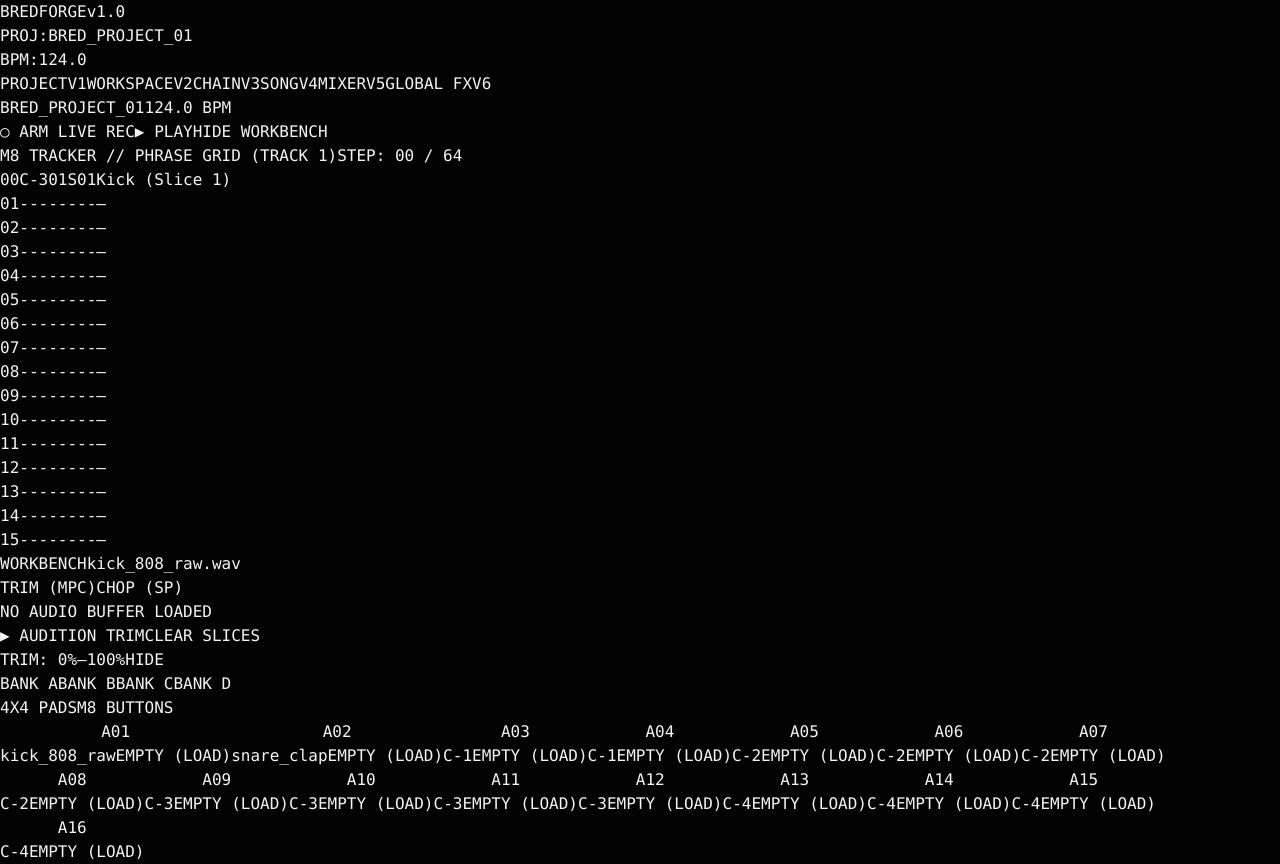
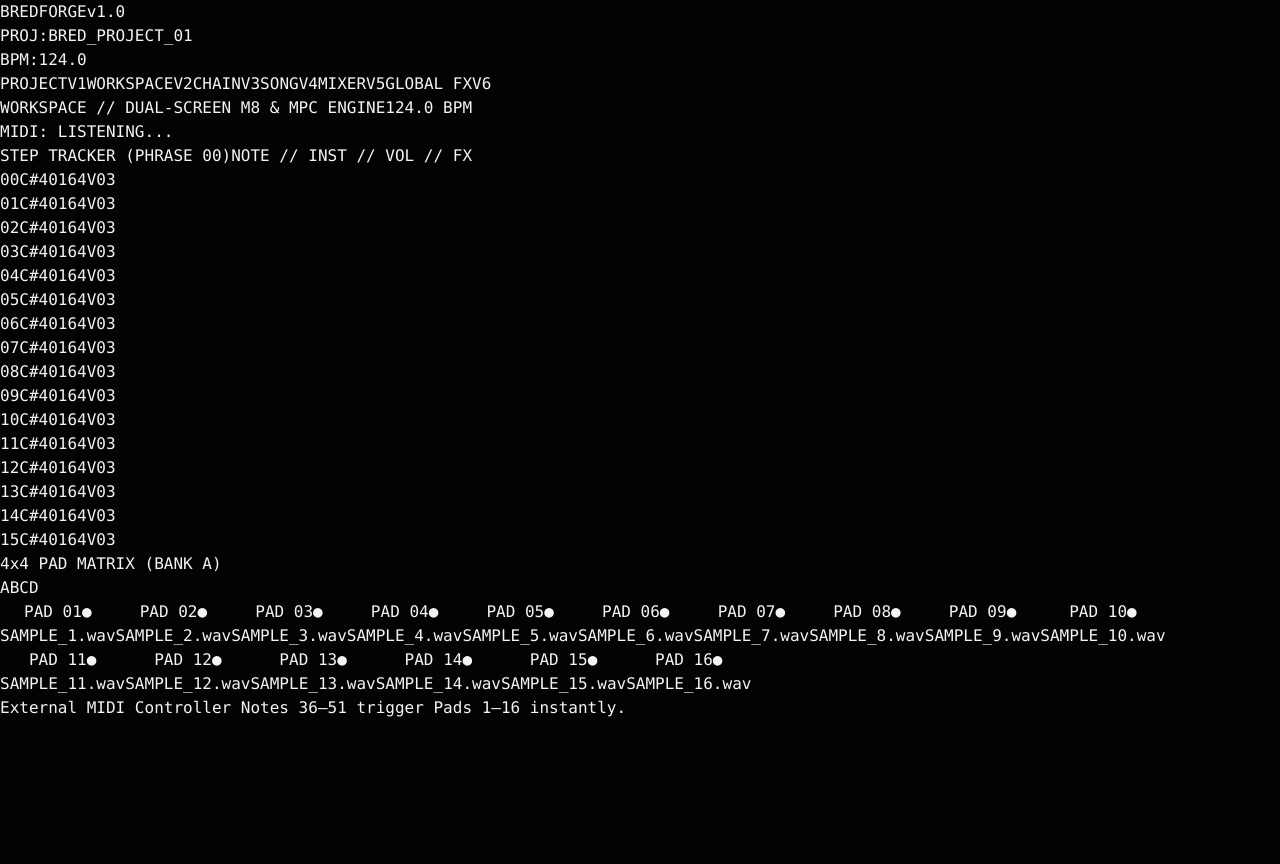
Before and after one commit to patromeo21/bredforge, a React (Vite) app: page / in a window 1280 px wide. After the commit the page ends 800 px from the top, so only its background shows below. Built offline with nearby package versions, Linux system fonts and the light colour scheme.

Commit message:
Refactor DualScreenWorkspace for MIDI integration

```diff
--- a/src/components/tracker/DualScreenWorkspace.tsx
+++ b/src/components/tracker/DualScreenWorkspace.tsx
@@ -1,12 +1,9 @@
 // ============================================================================
-// BREDFORGE v1.0 — DUAL-SCREEN WORKSPACE WITH AUDIO ENGINE BRIDGE [REF: DUAL-04]
+// BREDFORGE v1.0 — DUAL-SCREEN WORKSPACE & MIDI BRIDGE [REF: WORKSPACE-01]
 // ============================================================================
 
-import React, { useState } from 'react';
-import { PadMatrix, PadData } from './PadMatrix';
-import { SampleWorkbench, SliceMarker } from './SampleWorkbench';
-import { useLiveStepRecord, PhraseStep } from '../../hooks/useLiveStepRecord';
-import { audioEngine } from '../../services/AudioEngine';
+import React, { useState, useEffect } from 'react';
+import { midiService } from '../../services/MidiService';
 
 interface DualScreenWorkspaceProps {
   projectName?: string;
@@ -17,211 +14,159 @@ export function DualScreenWorkspace({
   projectName = 'BRED_PROJECT_01',
   tempo = 124.0,
 }: DualScreenWorkspaceProps) {
-  const [showWorkbench, setShowWorkbench] = useState<boolean>(true);
+  const [activeStep, setActiveStep] = useState<number>(0);
+  const [activePad, setActivePad] = useState<number | null>(null);
+  const [midiConnected, setMidiConnected] = useState<boolean>(false);
+  const [connectedDevices, setConnectedDevices] = useState<string[]>([]);
   const [activeBank, setActiveBank] = useState<'A' | 'B' | 'C' | 'D'>('A');
 
-  const [isPlaying, setIsPlaying] = useState<boolean>(false);
-  const [isLiveRecArmed, setIsLiveRecArmed] = useState<boolean>(false);
-  const [currentStep, setCurrentStep] = useState<number>(0);
-  const [activePunchInFx, setActivePunchInFx] = useState<string | null>(null);
+  // Initialize Web MIDI and bind note triggers on mount
+  useEffect(() => {
+    let unsubscribeNoteOn: (() => void) | undefined;
 
-  const [phraseSteps, setPhraseSteps] = useState<PhraseStep[]>(
-    Array.from({ length: 16 }, (_, idx) => ({
-      stepIndex: idx,
-      note: idx === 0 ? 'C-3' : '---',
-      instrument: idx === 0 ? '01' : '--',
-      command: idx === 0 ? 'S01' : '---',
-      description: idx === 0 ? 'Kick (Slice 1)' : '—',
-    }))
-  );
+    async function setupMidi() {
+      const success = await midiService.initMidi();
+      if (success) {
+        setMidiConnected(true);
+        setConnectedDevices(midiService.getConnectedDevices());
 
-  // Shared Audio Buffer & Sample State
-  const [currentAudioBuffer, setCurrentAudioBuffer] = useState<AudioBuffer | null>(null);
-  const [sampleName] = useState<string>('kick_808_raw.wav');
-  const [trimStart, setTrimStart] = useState<number>(0.0);
-  const [trimEnd, setTrimEnd] = useState<number>(1.0);
-  const [slices, setSlices] = useState<SliceMarker[]>([]);
+        // Listen for incoming MIDI Note On events
+        unsubscribeNoteOn = midiService.onNoteOn((note, velocity) => {
+          // Map standard MIDI notes (e.g. C1/36 to D#2/51) to pads 0-15
+          const padIndex = (note - 36) % 16;
+          if (padIndex >= 0 && padIndex < 16) {
+            setActivePad(padIndex);
+            console.log(`[Workspace] MIDI Trigger -> Pad ${padIndex + 1} (Note: ${note}, Vel: ${velocity})`);
 
-  const [pads] = useState<PadData[]>(
-    Array.from({ length: 16 }, (_, i) => ({
-      id: i + 1,
-      name: `Pad ${i + 1}`,
-      note: `C-${Math.floor(i / 4) + 1}`,
-      sampleName: i === 0 ? 'kick_808_raw.wav' : i === 1 ? 'snare_clap.wav' : undefined,
-      audioBuffer: currentAudioBuffer,
-    }))
-  );
-
-  const { recordPadHit } = useLiveStepRecord({
-    isArmed: isLiveRecArmed,
-    isPlaying,
-    currentStep,
-    onUpdateStep: (stepIdx, updatedData) => {
-      setPhraseSteps((prev) => {
-        const next = [...prev];
-        next[stepIdx] = updatedData;
-        return next;
-      });
-    },
-  });
-
-  // Trigger Pad with Real Web Audio Playback
-  const handleTriggerPad = async (pad: PadData) => {
-    console.log(`[Pad Trigger] Bank ${activeBank} Pad ${pad.id} (${pad.note}) triggered.`);
-
-    if (pad.audioBuffer) {
-      const startFrame = Math.floor(trimStart * pad.audioBuffer.length);
-      const endFrame = Math.floor(trimEnd * pad.audioBuffer.length);
-      await audioEngine.playSlice(pad.audioBuffer, startFrame, endFrame, 0);
+            // Flash pad highlight for 120ms
+            setTimeout(() => {
+              setActivePad((curr) => (curr === padIndex ? null : curr));
+            }, 120);
+          }
+        });
+      }
     }
 
-    recordPadHit(pad.id, activeBank);
-  };
+    setupMidi();
 
-  const handleM8Action = (command: string) => {
-    console.log(`[M8 Hardware Action] Executed: ${command}`);
-    if (command === 'SEQ_PLAY') {
-      setIsPlaying((prev) => !prev);
-    } else if (command === 'EDIT_VAL') {
-      triggerPunchInEffect('TAPE STOP / BRAKE [EDIT]');
-    } else if (command === 'OPT_MENU') {
-      triggerPunchInEffect('BITCRUSH / LO-FI [OPTION]');
-    } else if (command === 'MOD_SHIFT') {
-      triggerPunchInEffect('GATER / STUTTER [SHIFT]');
-    } else {
-      triggerPunchInEffect(`FILTER SWEEP (${command.replace('NAV_', '')})`);
-    }
-  };
+    return () => {
+      if (unsubscribeNoteOn) unsubscribeNoteOn();
+    };
+  }, []);
 
-  const triggerPunchInEffect = (effectName: string) => {
-    setActivePunchInFx(effectName);
-    setTimeout(() => {
-      setActivePunchInFx((current) => (current === effectName ? null : current));
-    }, 600);
-  };
+  const pads = Array.from({ length: 16 }, (_, i) => ({
+    id: i,
+    name: `PAD ${i < 9 ? '0' + (i + 1) : i + 1}`,
+    sample: `SAMPLE_${i + 1}.wav`,
+  }));
 
   return (
-    <div className="flex flex-col h-full w-full bg-zinc-950 text-zinc-100 font-mono p-2 gap-2 select-none overflow-hidden">
+    <div className="flex flex-col h-full w-full bg-zinc-950 text-zinc-100 font-mono p-2 gap-2 select-none overflow-hidden border border-zinc-800 rounded-lg">
 
+      {/* Workspace Header & MIDI Status Bar */}
       <div className="flex justify-between items-center bg-zinc-900/60 border border-zinc-800 px-3 py-1.5 rounded-lg shrink-0">
         <div className="flex items-center gap-3">
           <span className="text-xs font-bold text-amber-500 tracking-wider">
-            {projectName}
+            WORKSPACE // DUAL-SCREEN M8 & MPC ENGINE
           </span>
           <span className="text-[10px] text-zinc-400 bg-zinc-950 px-2 py-0.5 rounded border border-zinc-800">
             {tempo.toFixed(1)} BPM
           </span>
-
-          {activePunchInFx && (
-            <span className="text-[10px] font-bold text-amber-950 bg-amber-400 px-2 py-0.5 rounded animate-pulse shadow-[0_0_10px_#f59e0b]">
-              ⚡ FX ACTIVE: {activePunchInFx}
-            </span>
-          )}
         </div>
 
-        <div className="flex items-center gap-2">
-          <button
-            onClick={() => setIsLiveRecArmed(!isLiveRecArmed)}
-            className={`px-2.5 py-1 text-[10px] font-bold rounded border cursor-pointer transition-all ${
-              isLiveRecArmed
-                ? 'bg-red-600 text-white border-red-500 shadow-[0_0_10px_rgba(239,68,68,0.4)] animate-pulse'
-                : 'bg-zinc-900 text-zinc-400 border-zinc-800 hover:text-zinc-200'
-            }`}
-          >
-            {isLiveRecArmed ? '● LIVE REC ARMED' : '○ ARM LIVE REC'}
-          </button>
-
-          <button
-            onClick={() => setIsPlaying(!isPlaying)}
-            className={`px-3 py-1 text-[10px] font-bold rounded border cursor-pointer transition-all ${
-              isPlaying
-                ? 'bg-emerald-500 text-zinc-950 border-emerald-400 shadow-[0_0_8px_rgba(16,185,129,0.3)]'
-                : 'bg-zinc-900 text-zinc-400 border-zinc-800 hover:text-zinc-200'
-            }`}
-          >
-            {isPlaying ? '■ PAUSE' : '▶ PLAY'}
-          </button>
-
-          <button
-            onClick={() => setShowWorkbench(!showWorkbench)}
-            className={`px-2.5 py-1 text-[10px] font-bold rounded border cursor-pointer transition-all ${
-              showWorkbench
-                ? 'bg-amber-500 text-zinc-950 border-amber-400'
-                : 'bg-zinc-900 text-zinc-400 border-zinc-800 hover:text-zinc-200'
-            }`}
-          >
-            {showWorkbench ? 'HIDE WORKBENCH' : 'SHOW WORKBENCH'}
-          </button>
+        {/* MIDI Hardware Status Indicator */}
+        <div className="flex items-center gap-2 bg-zinc-950 px-2.5 py-1 rounded border border-zinc-800">
+          <span className={`w-2 h-2 rounded-full ${midiConnected ? 'bg-emerald-400 shadow-[0_0_8px_rgba(52,211,153,0.6)]' : 'bg-amber-500'}`} />
+          <span className="text-[10px] text-zinc-300">
+            {midiConnected && connectedDevices.length > 0 ? `MIDI: ${connectedDevices[0]}` : 'MIDI: LISTENING...'}
+          </span>
         </div>
       </div>
 
-      <div className="flex-1 grid grid-cols-1 lg:grid-cols-2 gap-2 min-h-0">
+      {/* Main Dual-Screen Split Layout */}
+      <div className="flex-1 grid grid-cols-1 lg:grid-cols-12 gap-2 min-h-0">
 
-        <div className="bg-zinc-900/40 border border-zinc-800 rounded-lg p-3 flex flex-col min-h-0 overflow-hidden">
-          <div className="flex justify-between items-center mb-2 shrink-0 border-b border-zinc-800 pb-2">
-            <span className="text-[11px] font-bold text-emerald-400 tracking-wider">
-              M8 TRACKER // PHRASE GRID (TRACK 1)
-            </span>
-            <span className="text-[9px] text-zinc-500">
-              STEP: {currentStep < 10 ? `0${currentStep}` : currentStep} / 64 {isLiveRecArmed && isPlaying ? '(RECORDING)' : ''}
-            </span>
+        {/* Left Screen: 16-Step Phrase Tracker Matrix */}
+        <div className="lg:col-span-7 bg-zinc-900/40 border border-zinc-800 rounded-lg p-3 flex flex-col min-h-0">
+          <div className="flex justify-between items-center mb-2 pb-1.5 border-b border-zinc-800 text-[10px] font-bold text-zinc-400">
+            <span>STEP TRACKER (PHRASE 00)</span>
+            <span className="text-amber-400">NOTE // INST // VOL // FX</span>
           </div>
 
           <div className="flex-1 overflow-y-auto space-y-1 pr-1">
-            {phraseSteps.map((step, idx) => (
+            {Array.from({ length: 16 }).map((_, stepIdx) => (
               <div
-                key={idx}
-                onClick={() => setCurrentStep(idx)}
+                key={stepIdx}
+                onClick={() => setActiveStep(stepIdx)}
                 className={`flex justify-between items-center px-3 py-1.5 rounded text-xs border cursor-pointer transition-all ${
-                  currentStep === idx
-                    ? 'bg-emerald-950/50 border-emerald-500 text-emerald-200 font-bold shadow-sm'
+                  activeStep === stepIdx
+                    ? 'bg-amber-500/10 border-amber-500/80 text-amber-300 font-bold shadow-sm'
                     : 'bg-zinc-950/60 border-zinc-800/80 text-zinc-400 hover:border-zinc-700'
                 }`}
               >
                 <span className="w-8 text-zinc-600 font-bold">
-                  {idx < 10 ? `0${idx}` : idx}
+                  {stepIdx < 10 ? `0${stepIdx}` : stepIdx}
                 </span>
-                <span className="w-12 text-amber-400">{step.note}</span>
-                <span className="w-10 text-sky-400">{step.instrument}</span>
-                <span className="w-16 text-zinc-300">{step.command}</span>
-                <span className="text-[9px] text-zinc-500 uppercase truncate">
-                  {step.description}
-                </span>
+                <span className="font-mono text-amber-400">C#4</span>
+                <span className="font-mono text-sky-400">01</span>
+                <span className="font-mono text-emerald-400">64</span>
+                <span className="font-mono text-purple-400">V03</span>
               </div>
             ))}
           </div>
         </div>
 
-        <div className="flex flex-col h-full gap-2 min-h-0">
-
-          {showWorkbench && (
-            <div className="h-44 shrink-0 transition-all duration-200 animate-fadeIn">
-              <SampleWorkbench
-                audioBuffer={currentAudioBuffer}
-                sampleName={sampleName}
-                trimStart={trimStart}
-                trimEnd={trimEnd}
-                slices={slices}
-                onUpdateTrim={(start, end) => {
-                  setTrimStart(start);
-                  setTrimEnd(end);
-                }}
-                onUpdateSlices={(newSlices) => setSlices(newSlices)}
-                onClose={() => setShowWorkbench(false)}
-              />
+        {/* Right Screen: 4x4 Pad Bank Manager (SP-404 / MPC Mode) */}
+        <div className="lg:col-span-5 bg-zinc-900/40 border border-zinc-800 rounded-lg p-3 flex flex-col min-h-0 justify-between">
+          <div className="flex justify-between items-center pb-1.5 border-b border-zinc-800">
+            <span className="text-[10px] font-bold text-amber-400">4x4 PAD MATRIX (BANK {activeBank})</span>
+            <div className="flex gap-1">
+              {(['A', 'B', 'C', 'D'] as const).map((bank) => (
+                <button
+                  key={bank}
+                  onClick={() => setActiveBank(bank)}
+                  className={`px-2 py-0.5 text-[9px] font-bold rounded border cursor-pointer transition-all ${
+                    activeBank === bank
+                      ? 'bg-amber-500 text-zinc-950 border-amber-400 shadow-[0_0_6px_rgba(245,158,11,0.3)]'
+                      : 'bg-zinc-950 text-zinc-400 border-zinc-800'
+                  }`}
+                >
+                  {bank}
+                </button>
+              ))}
             </div>
-          )}
-
-          <div className="flex-1 min-h-0 flex flex-col">
-            <PadMatrix
-              activeBank={activeBank}
-              onSelectBank={setActiveBank}
-              pads={pads}
-              onTriggerPad={handleTriggerPad}
-              onM8Action={handleM8Action}
-            />
           </div>
 
+          {/* 4x4 Grid */}
+          <div className="grid grid-cols-4 gap-2 my-auto py-2">
+            {pads.map((pad, idx) => (
+              <button
+                key={pad.id}
+                onClick={() => setActivePad(idx)}
+                className={`flex flex-col justify-between p-2.5 h-20 rounded-lg border cursor-pointer transition-all ${
+                  activePad === idx
+                    ? 'bg-amber-500 text-zinc-950 border-amber-300 shadow-[0_0_12px_rgba(245,158,11,0.5)] scale-95 font-bold'
+                    : 'bg-zinc-950 text-zinc-300 border-zinc-800 hover:border-zinc-700 hover:text-amber-400'
+                }`}
+              >
+                <div className="flex justify-between w-full text-[9px]">
+                  <span className={activePad === idx ? 'text-zinc-950 font-bold' : 'text-zinc-500'}>
+                    {pad.name}
+                  </span>
+                  <span className={activePad === idx ? 'text-zinc-950 font-bold' : 'text-emerald-400'}>
+                    ●
+                  </span>
+                </div>
+                <span className="text-[10px] truncate w-full text-left">
+                  {pad.sample}
+                </span>
+              </button>
+            ))}
+          </div>
+
+          <div className="text-[9px] text-zinc-500 text-center pt-1 border-t border-zinc-800">
+            External MIDI Controller Notes 36–51 trigger Pads 1–16 instantly.
+          </div>
         </div>
 
       </div>
```
